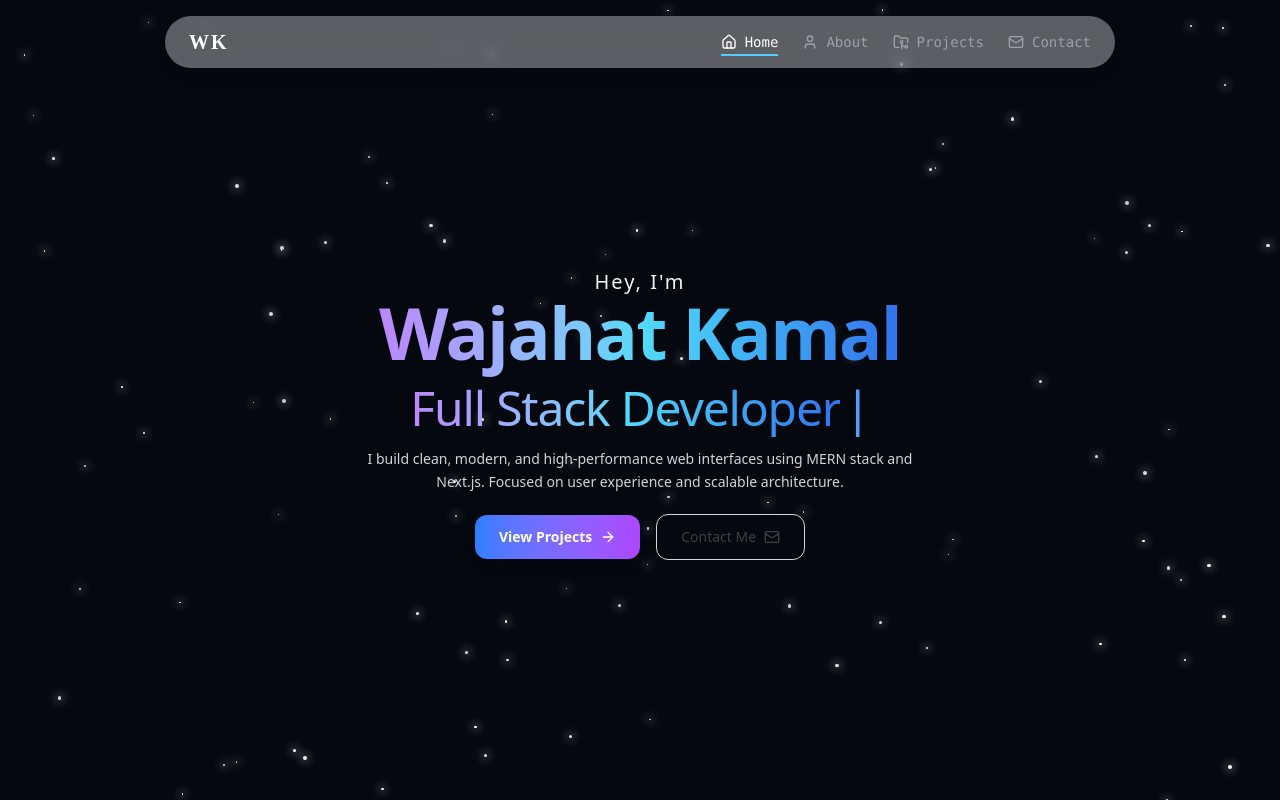
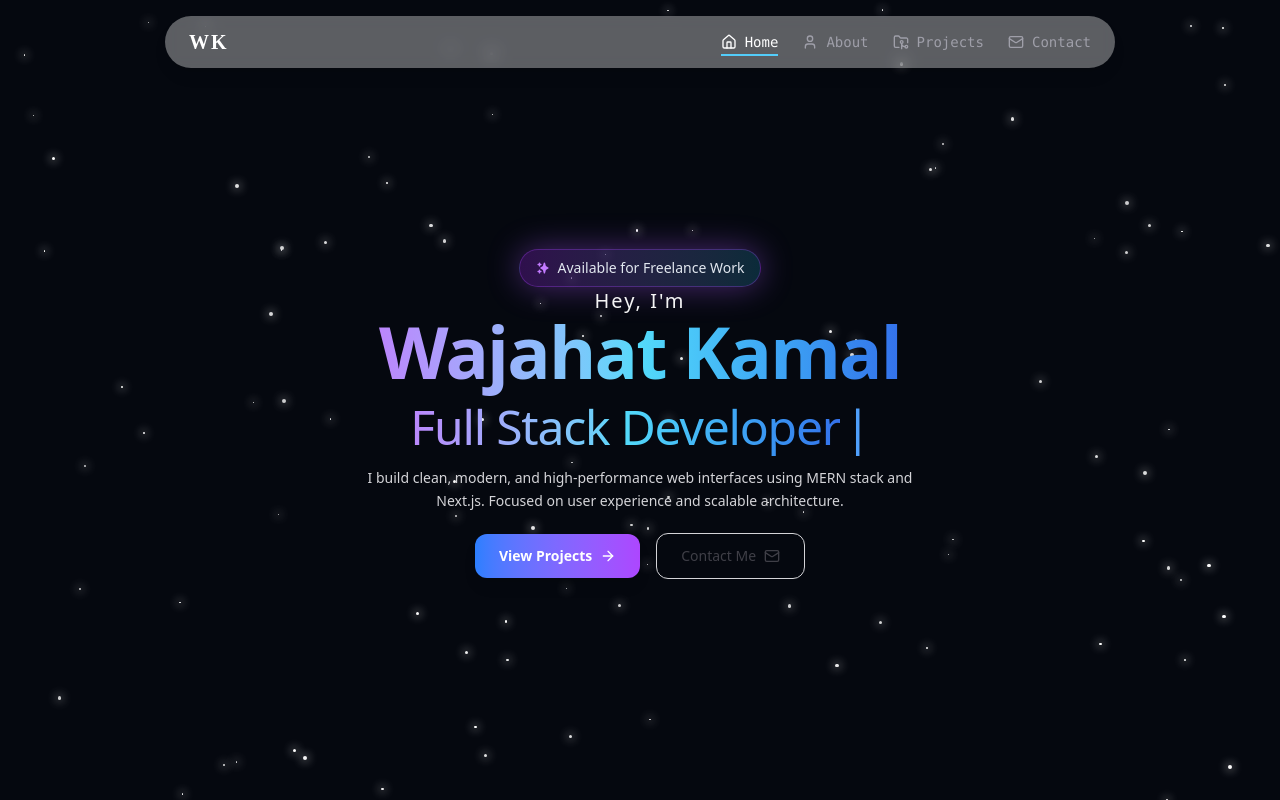
Before and after one commit to wajahat-kamal/Dev-Portfolio, a React (Vite) app: page / in a window 1280 px wide. Shown: the top 800 px of the page. Built offline with nearby package versions, Linux system fonts and the light colour scheme.

Commit message:
Add freelance availability badge to HeroSection: include a new visual element to highlight freelance work opportunities and remove unused social media links for a cleaner layout.

```diff
--- a/src/components/HeroSection.jsx
+++ b/src/components/HeroSection.jsx
@@ -12,6 +12,13 @@ export default function HeroSection() {
       </div>
 
       <div className="mx-auto max-w-6xl px-6 text-center mt-25">
+
+        <span className="inline-flex items-center px-4 py-2 rounded-full bg-gradient-to-r from-purple-900/50 to-cyan-900/50 border border-purple-500/30 text-sm" style={{ boxShadow: "0px 0px 31.4384px rgba(168, 85, 247, 0.42)" }}>
+          <svg stroke="currentColor" fill="currentColor" stroke-width="0" viewBox="0 0 20 20" aria-hidden="true" className="mr-2 text-purple-400" height="1em" width="1em" xmlns="http://www.w3.org/2000/svg">
+            <path fill-rule="evenodd" d="M5 2a1 1 0 011 1v1h1a1 1 0 010 2H6v1a1 1 0 01-2 0V6H3a1 1 0 010-2h1V3a1 1 0 011-1zm0 10a1 1 0 011 1v1h1a1 1 0 110 2H6v1a1 1 0 11-2 0v-1H3a1 1 0 110-2h1v-1a1 1 0 011-1zM12 2a1 1 0 01.967.744L14.146 7.2 17.5 9.134a1 1 0 010 1.732l-3.354 1.935-1.18 4.455a1 1 0 01-1.933 0L9.854 12.8 6.5 10.866a1 1 0 010-1.732l3.354-1.935 1.18-4.455A1 1 0 0112 2z" clip-rule="evenodd"></path>
+          </svg>
+          Available for Freelance Work
+        </span>
         {/* Intro */}
         <motion.p
           initial={{ opacity: 0, y: 10 }}
@@ -91,29 +98,7 @@ export default function HeroSection() {
           </a>
         </motion.div>
 
-        {/* Socials */}
-        {/* <motion.div
-          initial={{ opacity: 0 }}
-          animate={{ opacity: 1 }}
-          transition={{ delay: 0.6 }}
-          className="mt-12 flex items-center justify-center gap-5"
-        >
-          <a
-            href="https://github.com/wajahat-kamal"
-            target="_blank"
-            className="text-zinc-500 transition hover:text-black dark:hover:text-white"
-          >
-            <Github className="h-5 w-5" />
-          </a>
-          <a
-            href="https://linkedin.com/in/wajahat-kamal"
-            target="_blank"
-            className="text-zinc-500 transition hover:text-black dark:hover:text-white"
-          >
-            <Linkedin className="h-5 w-5" />
-          </a>
-        </motion.div> */}
       </div>
-    </section>
+    </section >
   );
 }
```
